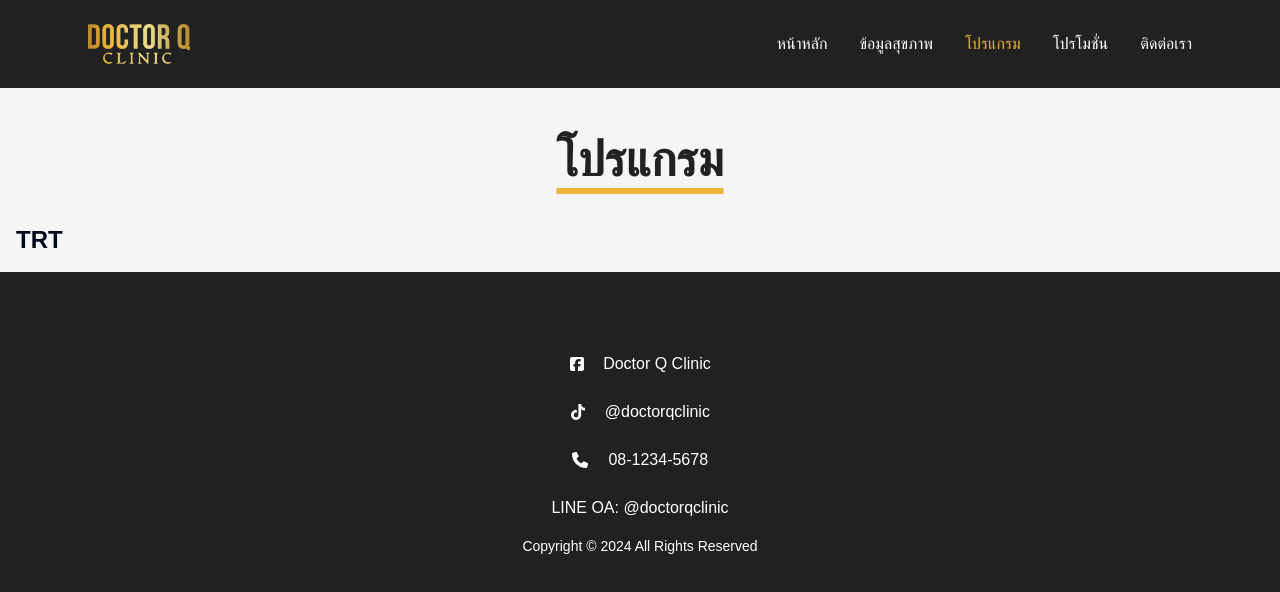
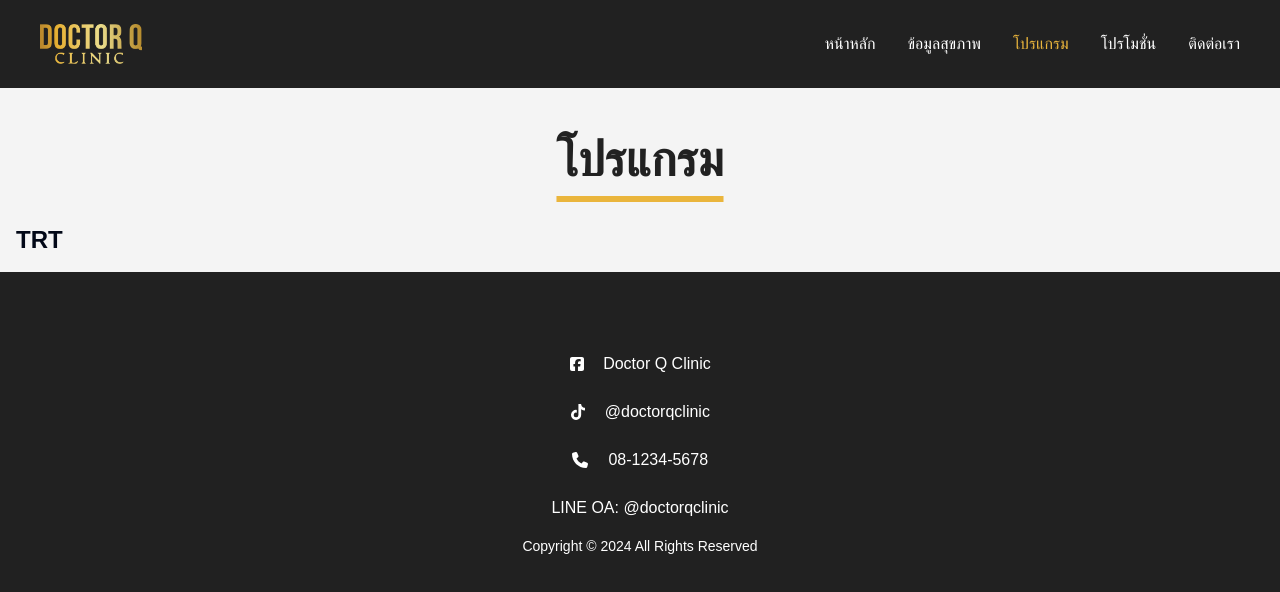
Before and after one commit to siwakorn-chantawat/doctorq, a Next.js app: page /program in a window 1280 px wide. Shown: the top 592 px of the page. Built offline with nearby package versions, Linux system fonts and the light colour scheme; a web font is replaced by a local one.

Commit message:
fix responsive for nav and carousel

```diff
--- a/app/blogs/[...slug]/page.tsx
+++ b/app/blogs/[...slug]/page.tsx
@@ -1,6 +1,6 @@
-import { BlogContainer } from "@/components/WhiteContainer";
+import { Container } from "@/components/Container";
 import { SectionDivider } from "@/components/SectionDivider";
-import { SectionHeading } from "@/components/SectionHeading";
+
 import { hilightCardsData } from "@/lib/data";
 import Image from "next/image";
 import Link from "next/link";
@@ -24,7 +24,7 @@ const getBlog = (slug: number) => {
 export default async function Blog({ params }: paramsProps) {
   const blog = await getBlog(params.slug);
   return (
-    <>
+    <Container>
       <p className="text-primary text-xl">
         <Link href={"/"}>Home</Link>
         <span>&gt; </span>
@@ -32,14 +32,10 @@ export default async function Blog({ params }: paramsProps) {
         <span>&gt; </span>
         {params.slug}
       </p>
-      <BlogContainer>
-        <h5 className="bg-primary text-secondary px-4 py-2 mb-4">
-          {blog.title}
-        </h5>
-        <div className="flex flex-col bg-primary/5 px-4">
-          <p>{blog.description}</p>
-        </div>
-      </BlogContainer>
-    </>
+      <h5 className="bg-primary text-secondary px-4 py-2 mb-4">{blog.title}</h5>
+      <div className="flex flex-col bg-primary/5 px-4">
+        <p>{blog.description}</p>
+      </div>
+    </Container>
   );
 }
--- a/components/Container.tsx
+++ b/components/Container.tsx
@@ -4,5 +4,5 @@ type childrenProps = {
   children: ReactNode;
 };
 export const Container = ({ children }: childrenProps) => {
-  return <div className=" bg-primary-100 p-4 -mt-4">{children}</div>;
+  return <div className=" bg-white/95 p-4 -mt-4">{children}</div>;
 };
--- a/components/Navbar.tsx
+++ b/components/Navbar.tsx
@@ -22,7 +22,7 @@ const Navbar = () => {
   return (
     <>
       <nav className="sticky top-0 z-10 w-full bg-primary">
-        <div className="md:mx-16 flex text-white items-center justify-between p-6">
+        <div className="md:mx-4 flex text-white items-center justify-between p-6">
           <a href="/">
             <Image
               src={logo}
--- a/components/SectionHeading.tsx
+++ b/components/SectionHeading.tsx
@@ -8,7 +8,7 @@ export const SectionHeading = ({ children, toWhite }: SectionHeadingProps) => {
   return (
     <h2
       className={`flex flex-col underline underline-offset-[12px] decoration-[6px] decoration-secondary items-center justify-center
-    mt-12 mb-10 font-extrabold text-3xl md:text-5xl  ${
+    mt-12 mb-10 font-extrabold text-3xl md:text-5xl md:underline-offset-[20px]  ${
       toWhite ? "text-white" : "text-primary"
     }`}
     >
--- a/components/ui/carousel.tsx
+++ b/components/ui/carousel.tsx
@@ -284,7 +284,7 @@ const CarouselDots = React.forwardRef<
         {Array.from({ length: numberOfSlides }, (_, i) => (
           <Button
             key={i}
-            className={`mx-1 h-2 w-2 rounded-full p-0 ${
+            className={`mx-1 h-2 w-2 rounded-full p-0 transition-all ${
               i === currentSlide
                 ? "scale-125 w-6 transform bg-gray-500 hover:bg-gray-500"
                 : "bg-gray-300 hover:bg-gray-300"
```
